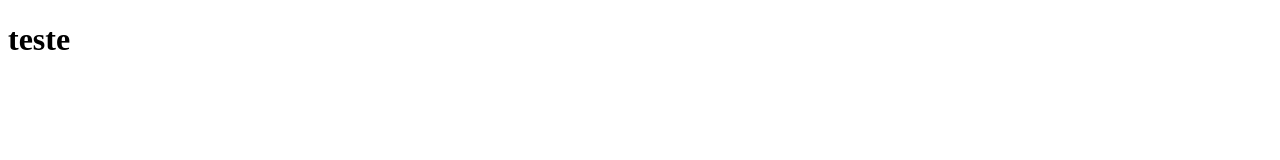
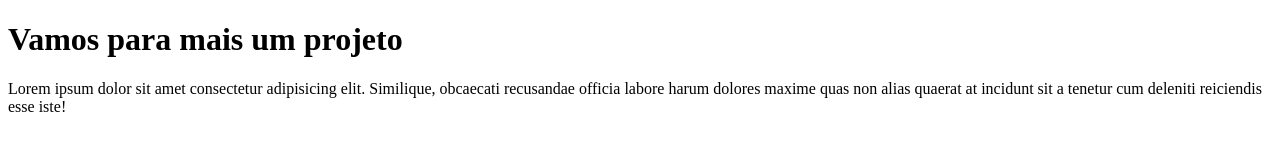
Before and after one commit to thallyselias/projeto-social, a plain HTML site: page index.html in a window 1280 px wide. Drawn offline with Linux system fonts and the light colour scheme.

Commit message:
Update index.html

```diff
--- a/index.html
+++ b/index.html
@@ -8,6 +8,7 @@
     <title>Projeto Redes Sociais</title>
 </head>
 <body>
-    <h1>teste</h1>
+    <h1>Vamos para mais um projeto</h1>
+    <p>Lorem ipsum dolor sit amet consectetur adipisicing elit. Similique, obcaecati recusandae officia labore harum dolores maxime quas non alias quaerat at incidunt sit a tenetur cum deleniti reiciendis esse iste!</p>
 </body>
 </html>
```
